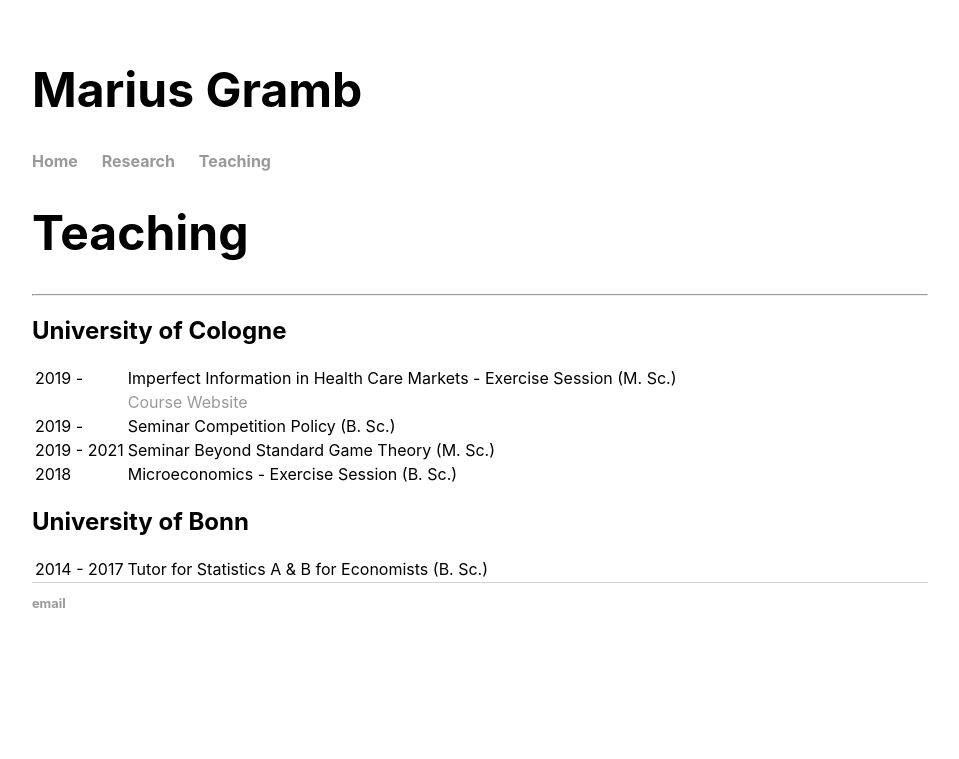
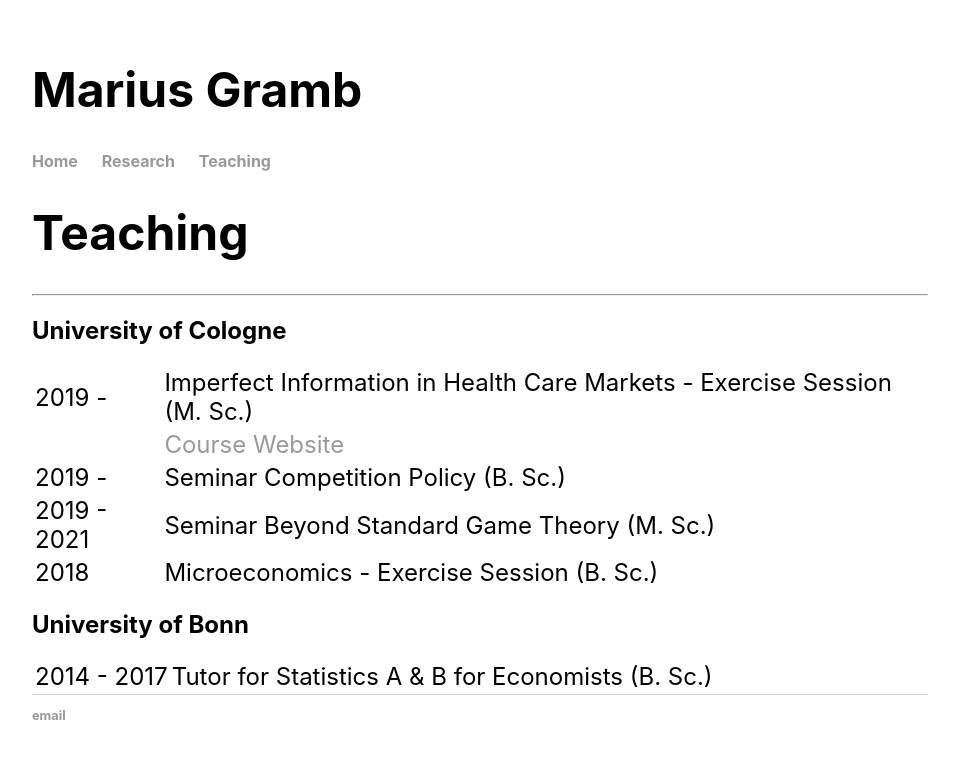
Before and after one commit to mariusgramb/mariusgramb.github.io, a Jekyll site: the page built from teaching.html, in a window 1280 px wide. Shown: the top 759 px of the page, without its empty margins (160-1119 px from the left). Built offline with Jekyll 4.4.1, drawn with Linux system fonts in a browser that asks for light colours.

Commit message:
Update home.css

```diff
--- a/css/home.css
+++ b/css/home.css
@@ -50,6 +50,10 @@
     width: 50%;
 }
 
+table {
+    font-size: 1.5em
+}
+
 
 /* Clear floats after the columns */
 .row:after {
```
